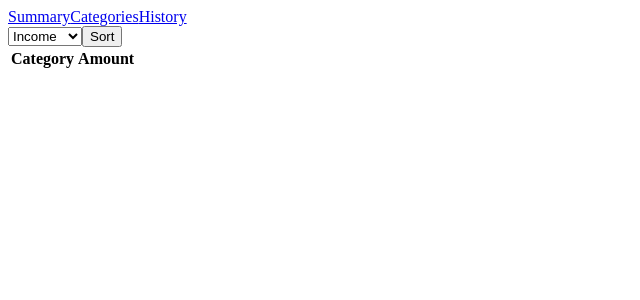
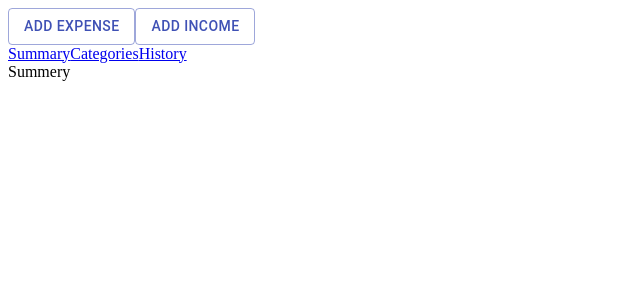
Before and after one commit to LuizaAv/aca-final-project-lge, a React (Create React App) app: page / in a window 1280 px wide. Shown: the top 300 px of the page, without its empty margins (0-640 px from the left). Built offline with nearby package versions, Linux system fonts and the light colour scheme.

Commit message:
addExpense form

```diff
--- a/src/Components/AddBudget/AddBudget.js
+++ b/src/Components/AddBudget/AddBudget.js
@@ -0,0 +1,72 @@
+import React from "react";
+import Button from "@material-ui/core/Button";
+import TextField from "@material-ui/core/TextField";
+import Dialog from "@material-ui/core/Dialog";
+import DialogActions from "@material-ui/core/DialogActions";
+import DialogContent from "@material-ui/core/DialogContent";
+import DialogContentText from "@material-ui/core/DialogContentText";
+import DialogTitle from "@material-ui/core/DialogTitle";
+import InputBase from "@material-ui/core/InputBase";
+
+function AddBudget() {
+  const [open, setOpen] = React.useState(false);
+
+  const handleClickOpen = () => {
+    setOpen(true);
+  };
+
+  const handleClose = () => {
+    setOpen(false);
+  };
+
+  const style = {
+    sizes: {
+      height: 200,
+      width: 300,
+      margin: "auto"
+    },
+    title: {
+      textAlign: "center"
+    },
+    textfield: {
+      marginLeft: 100,
+      marginTop: -10
+    }
+  };
+  return (
+    <div>
+      <Button variant="outlined" color="primary" onClick={handleClickOpen}>
+        Add Expense
+      </Button>
+      <Button variant="outlined" color="primary" onClick={handleClickOpen}>
+        Add Income
+      </Button>
+      <div>
+        <Dialog open={open} onClose={handleClose}>
+          <Button variant="outlined" color="primary" onClick={handleClickOpen}>
+            + Add
+          </Button>
+          <DialogTitle id="form-dialog-title" style={style.title}>
+            Expense
+          </DialogTitle>
+          <DialogContent style={style.sizes}>
+            <div>
+              <label>Category</label>
+              <TextField style={style.textfield} />
+            </div>
+            <div>
+              <label>Name</label>
+              <TextField style={style.textfield} />
+            </div>
+            <div>
+              <label>Amount</label>
+              <TextField style={style.textfield} />
+            </div>
+          </DialogContent>
+        </Dialog>
+      </div>
+    </div>
+  );
+}
+
+export default AddBudget;
--- a/src/pages/Main.js
+++ b/src/pages/Main.js
@@ -10,6 +10,8 @@ import History from './History/History';
 
 import { budget, categories } from '../API/db';
 
+import Reusable from '../Components/AddBudget/AddBudget'
+
 const initialState = {
   categories: [...categories],
   budget: [...budget],
@@ -20,6 +22,7 @@ export default function Main() {
   const [state, dispatch] = useReducer(reducer, initialState);
   return (
     <StoreContext.Provider value={{ state, dispatch }}>
+      <Reusable />
       <Link to="/">Summary</Link>
       <Link to="/Categories">Categories</Link>
       <Link to="/History">History</Link>
--- a/src/pages/Summary/Summary.js
+++ b/src/pages/Summary/Summary.js
@@ -3,21 +3,9 @@ import React from 'react';
 
 export default function Summary() {
 
-                 return <div>
+                 return (
                    <div>
-                     <select >
-                       <option value='Income'>Income</option>
-                       <option value='Expense'>Expense</option>
-                     </select>
-                     <button>Sort</button>
-                   </div>
-                   <div>
-                     <table>
-                       <tr>
-                         <th>Category</th>
-                         <th>Amount</th>
-                       </tr>
-                     </table>
-                   </div>
-                 </div>;
+                     Summery
+                 </div>
+                 )
                }
```
